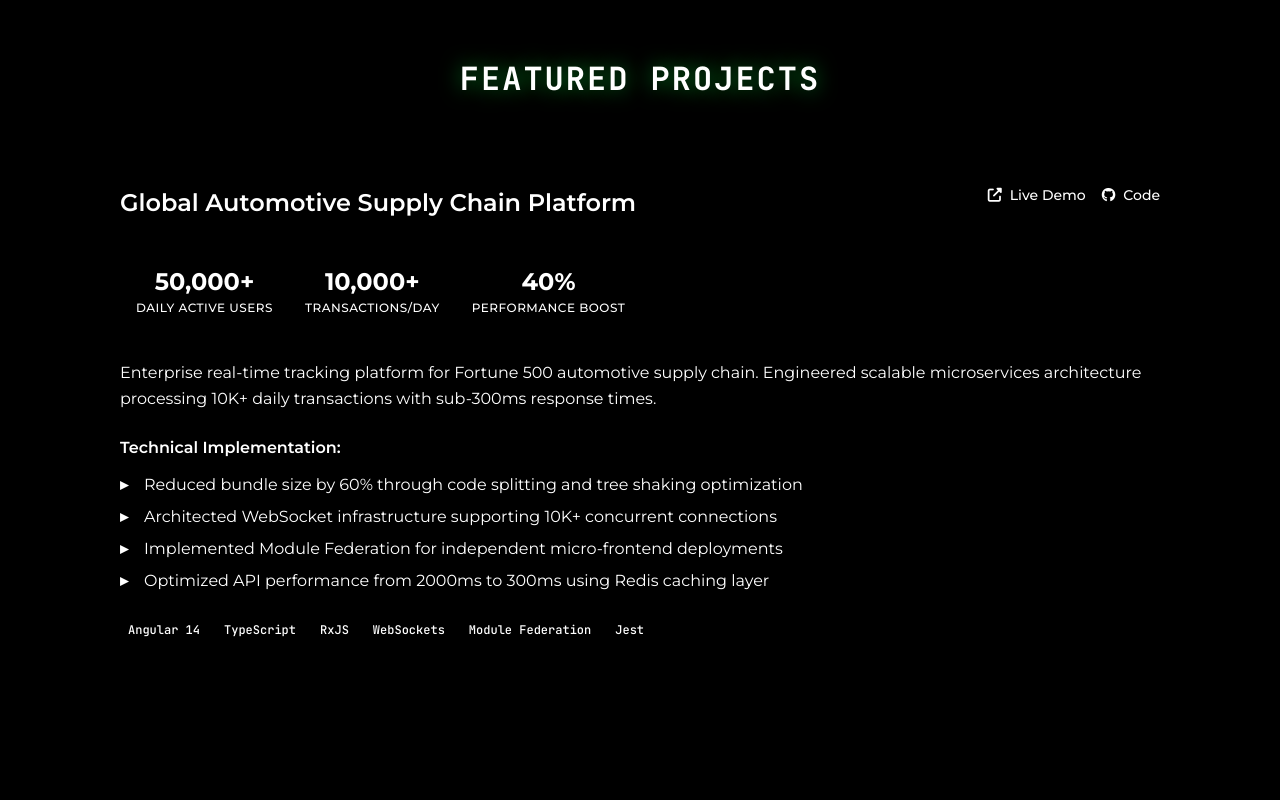
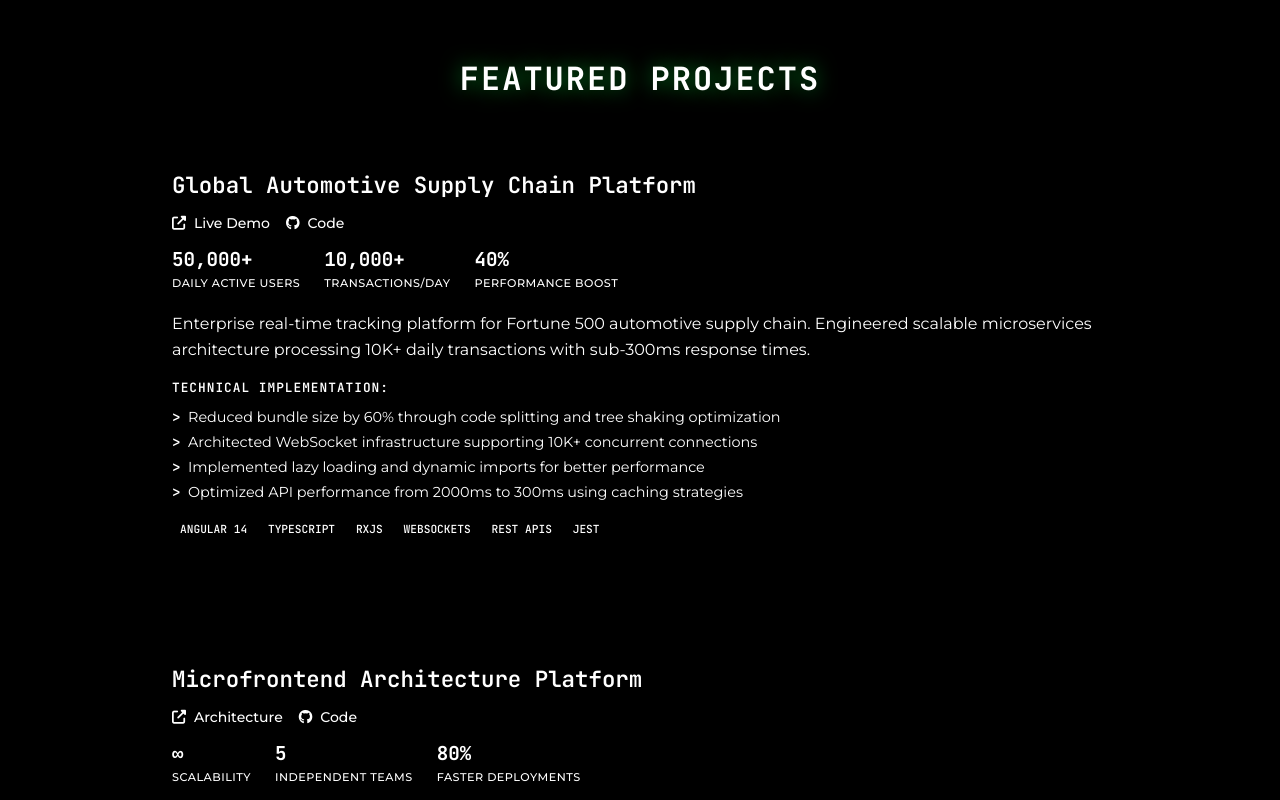
Before and after one commit to NandhaKumar1717/frontcraft, an Angular app in the folder portfolio/: page / in a window 1280 px wide. Shown: the part 420-1220 px from the top of the page. Built offline with nearby package versions, Linux system fonts and the light colour scheme.

Commit message:
added ccc changes

```diff
--- a/portfolio/angular.json
+++ b/portfolio/angular.json
@@ -32,12 +32,7 @@
             "styles": [
               "src/styles.scss"
             ],
-            "scripts": [],
-            "server": "src/main.server.ts",
-            "prerender": true,
-            "ssr": {
-              "entry": "server.ts"
-            }
+            "scripts": []
           },
           "configurations": {
             "production": {
--- a/portfolio/src/app/app.component.html
+++ b/portfolio/src/app/app.component.html
@@ -97,8 +97,8 @@
             <ul>
               <li>Reduced bundle size by 60% through code splitting and tree shaking optimization</li>
               <li>Architected WebSocket infrastructure supporting 10K+ concurrent connections</li>
-              <li>Implemented Module Federation for independent micro-frontend deployments</li>
-              <li>Optimized API performance from 2000ms to 300ms using Redis caching layer</li>
+              <li>Implemented lazy loading and dynamic imports for better performance</li>
+              <li>Optimized API performance from 2000ms to 300ms using caching strategies</li>
             </ul>
           </div>
 
@@ -107,7 +107,7 @@
             <span>TypeScript</span>
             <span>RxJS</span>
             <span>WebSockets</span>
-            <span>Module Federation</span>
+            <span>REST APIs</span>
             <span>Jest</span>
           </div>
         </div>
--- a/portfolio/src/app/app.component.scss
+++ b/portfolio/src/app/app.component.scss
@@ -35,6 +35,7 @@ body {
   max-width: 1200px;
   margin: 0 auto;
   padding: 0 2rem;
+  width: 100%;
 }
 
 // Header
@@ -45,7 +46,7 @@ body {
   background: #000000;
   border-bottom: 2px solid var(--primary);
   z-index: 1000;
-  box-shadow: 0 0 20px rgba(0, 102, 204, 0.3);
+  box-shadow: 0 0 20px rgba(0, 255, 65, 0.3);
 
   .container {
     display: flex;
@@ -81,7 +82,7 @@ body {
       &:hover {
         color: var(--primary);
         border-color: var(--primary);
-        box-shadow: 0 0 10px rgba(0, 102, 204, 0.5);
+        box-shadow: 0 0 10px rgba(0, 255, 65, 0.5);
       }
     }
   }
@@ -101,7 +102,7 @@ body {
       &:hover {
         color: var(--primary);
         border-color: var(--primary);
-        box-shadow: 0 0 10px rgba(0, 102, 204, 0.5);
+        box-shadow: 0 0 10px rgba(0, 255, 65, 0.5);
       }
     }
 
@@ -120,7 +121,7 @@ body {
       &:hover {
         background: var(--primary);
         color: #000000;
-        box-shadow: 0 0 15px rgba(0, 102, 204, 0.7);
+        box-shadow: 0 0 15px rgba(0, 255, 65, 0.7);
       }
     }
   }
@@ -129,30 +130,26 @@ body {
 // Hero
 .hero {
   padding: 6rem 0 3rem;
-  background: #000000;
-  color: #ffffff;
+  background: var(--bg-secondary);
 
   .hero-content {
     max-width: 800px;
+    margin: 0 auto;
+    text-align: center;
 
     h1 {
       font-size: 3rem;
       font-weight: 800;
-      color: var(--primary);
+      color: var(--text-primary);
       margin-bottom: 1rem;
       line-height: 1.1;
-      font-family: 'JetBrains Mono', monospace;
-      text-transform: uppercase;
-      letter-spacing: 2px;
-      text-shadow: 0 0 20px rgba(0, 102, 204, 0.5);
     }
 
     .hero-subtitle {
       font-size: 1.25rem;
-      color: #ffffff;
+      color: var(--text-secondary);
       margin-bottom: 2rem;
       line-height: 1.5;
-      font-family: 'JetBrains Mono', monospace;
     }
 
     .hero-metrics {
@@ -207,6 +204,7 @@ body {
 .projects {
   padding: 3rem 0;
   background: var(--bg-primary);
+  scroll-margin-top: 100px;
 
   h2 {
     font-size: 2rem;
@@ -223,17 +221,24 @@ body {
   .project-grid {
     display: flex;
     flex-direction: column;
-    gap: 3rem;
+    gap: 2rem;
+    max-width: 1000px;
+    margin: 0 auto;
   }
 
   .project-card {
     background: var(--bg-secondary);
-    border: 2px solid var(--border);
-    border-radius: 12px;
-    padding: 3rem;
+    border: 1px solid var(--border);
+    border-radius: 8px;
+    padding: 2rem;
     box-shadow: var(--shadow);
     transition: all 0.3s;
-    margin-bottom: 2rem;
+    margin-bottom: 1.5rem;
+
+    &:hover {
+      transform: translateY(-2px);
+      box-shadow: var(--shadow-hover);
+    }
 
     &:hover {
       box-shadow: var(--shadow-hover);
@@ -245,16 +250,14 @@ body {
     }
 
     .project-header {
-      display: flex;
-      justify-content: space-between;
-      align-items: flex-start;
-      margin-bottom: 1.5rem;
+      margin-bottom: 1rem;
 
       h3 {
-        font-size: 1.5rem;
+        font-size: 1.4rem;
         font-weight: 600;
-        color: var(--text-primary);
+        color: var(--primary);
         margin-bottom: 0.5rem;
+        font-family: 'JetBrains Mono', monospace;
       }
 
       .project-links {
@@ -279,26 +282,23 @@ body {
 
     .project-impact {
       display: flex;
-      gap: 2rem;
-      margin-bottom: 1.5rem;
-      padding: 1rem;
-      background: var(--bg-secondary);
-      border-radius: 6px;
+      gap: 1.5rem;
+      margin-bottom: 1rem;
 
       .impact-metric {
-        text-align: center;
 
         strong {
           display: block;
-          font-size: 1.5rem;
+          font-size: 1.2rem;
           font-weight: 700;
-          color: var(--secondary);
+          color: var(--primary);
           line-height: 1;
+          font-family: 'JetBrains Mono', monospace;
         }
 
         span {
-          font-size: 0.75rem;
-          color: var(--text-muted);
+          font-size: 0.7rem;
+          color: var(--text-secondary);
           font-weight: 500;
           text-transform: uppercase;
           letter-spacing: 0.5px;
@@ -310,17 +310,20 @@ body {
       font-size: 1rem;
       color: var(--text-secondary);
       line-height: 1.6;
-      margin-bottom: 1.5rem;
+      margin-bottom: 1rem;
     }
 
     .technical-details {
-      margin-bottom: 1.5rem;
+      margin-bottom: 1rem;
 
       h4 {
-        font-size: 1rem;
+        font-size: 0.8rem;
         font-weight: 600;
-        color: var(--text-primary);
-        margin-bottom: 0.75rem;
+        color: var(--primary);
+        margin-bottom: 0.5rem;
+        text-transform: uppercase;
+        letter-spacing: 1px;
+        font-family: 'JetBrains Mono', monospace;
       }
 
       ul {
@@ -328,21 +331,23 @@ body {
 
         li {
           position: relative;
-          padding-left: 1.5rem;
-          margin-bottom: 0.5rem;
+          padding-left: 1rem;
+          margin-bottom: 0.3rem;
           color: var(--text-secondary);
-          line-height: 1.5;
+          line-height: 1.4;
+          font-size: 0.9rem;
 
           &::before {
-            content: '▸';
+            content: '>';
             position: absolute;
             left: 0;
             color: var(--primary);
             font-weight: 600;
+            font-family: 'JetBrains Mono', monospace;
           }
 
           strong {
-            color: var(--text-primary);
+            color: var(--text-secondary);
           }
         }
       }
@@ -351,17 +356,18 @@ body {
     .tech-used {
       display: flex;
       flex-wrap: wrap;
-      gap: 0.5rem;
+      gap: 0.3rem;
 
       span {
-        background: var(--bg-code);
-        color: var(--text-primary);
-        padding: 0.25rem 0.5rem;
-        border-radius: 4px;
-        font-size: 0.75rem;
+        background: transparent;
+        color: var(--primary);
+        padding: 0.2rem 0.5rem;
+        border: 1px solid var(--primary);
+        border-radius: 3px;
+        font-size: 0.7rem;
         font-weight: 500;
         font-family: 'JetBrains Mono', monospace;
-        border: 1px solid var(--border);
+        text-transform: uppercase;
       }
     }
   }
@@ -371,6 +377,7 @@ body {
 .experience {
   padding: 3rem 0;
   background: var(--bg-secondary);
+  scroll-margin-top: 100px;
 
   h2 {
     font-size: 2rem;
@@ -515,6 +522,7 @@ body {
 .skills {
   padding: 3rem 0;
   background: var(--bg-primary);
+  scroll-margin-top: 100px;
 
   h2 {
     font-size: 2rem;
@@ -532,6 +540,8 @@ body {
     display: grid;
     grid-template-columns: repeat(auto-fit, minmax(280px, 1fr));
     gap: 2rem;
+    max-width: 1000px;
+    margin: 0 auto;
   }
 
   .skill-category {
@@ -598,12 +608,15 @@ body {
 .contact {
   padding: 3rem 0;
   background: var(--bg-secondary);
+  scroll-margin-top: 100px;
 
   .contact-content {
     display: grid;
     grid-template-columns: 1fr 1fr;
     gap: 3rem;
     align-items: start;
+    max-width: 1000px;
+    margin: 0 auto;
   }
 
   .contact-info {
```
